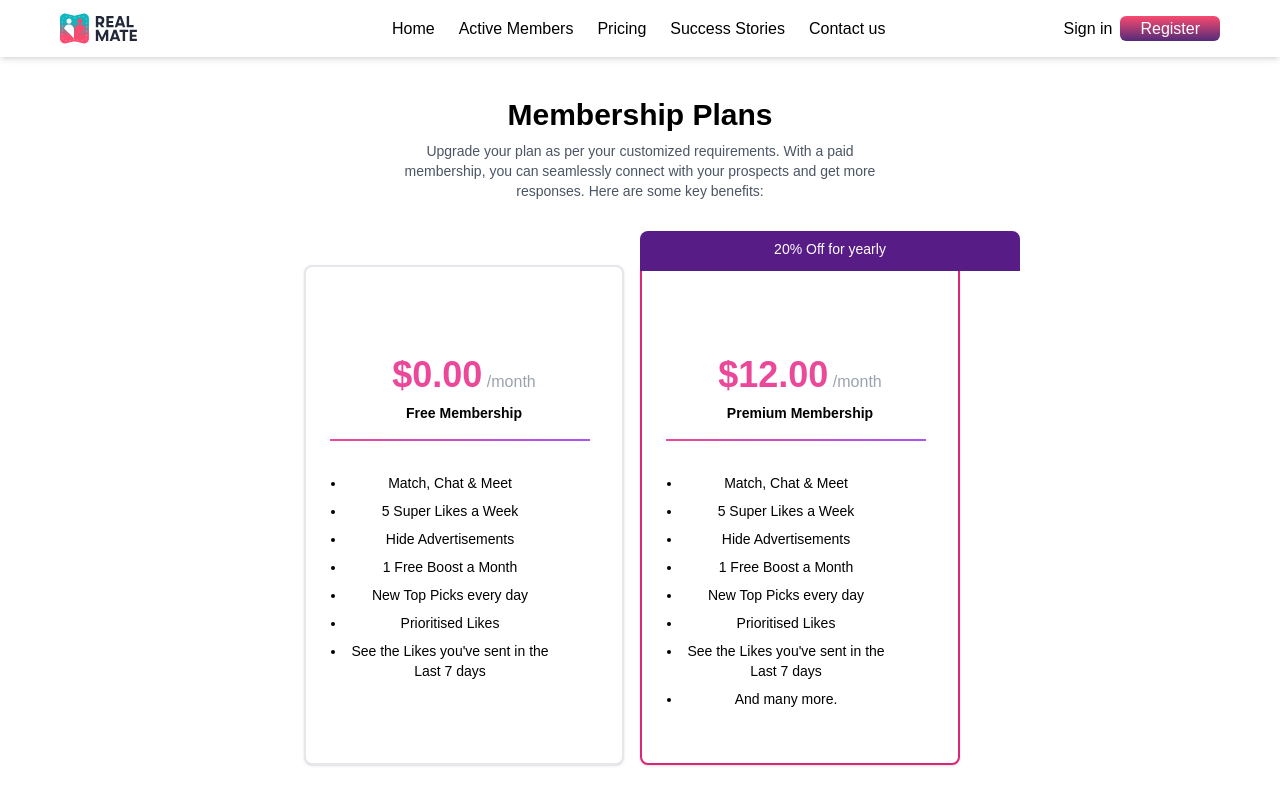
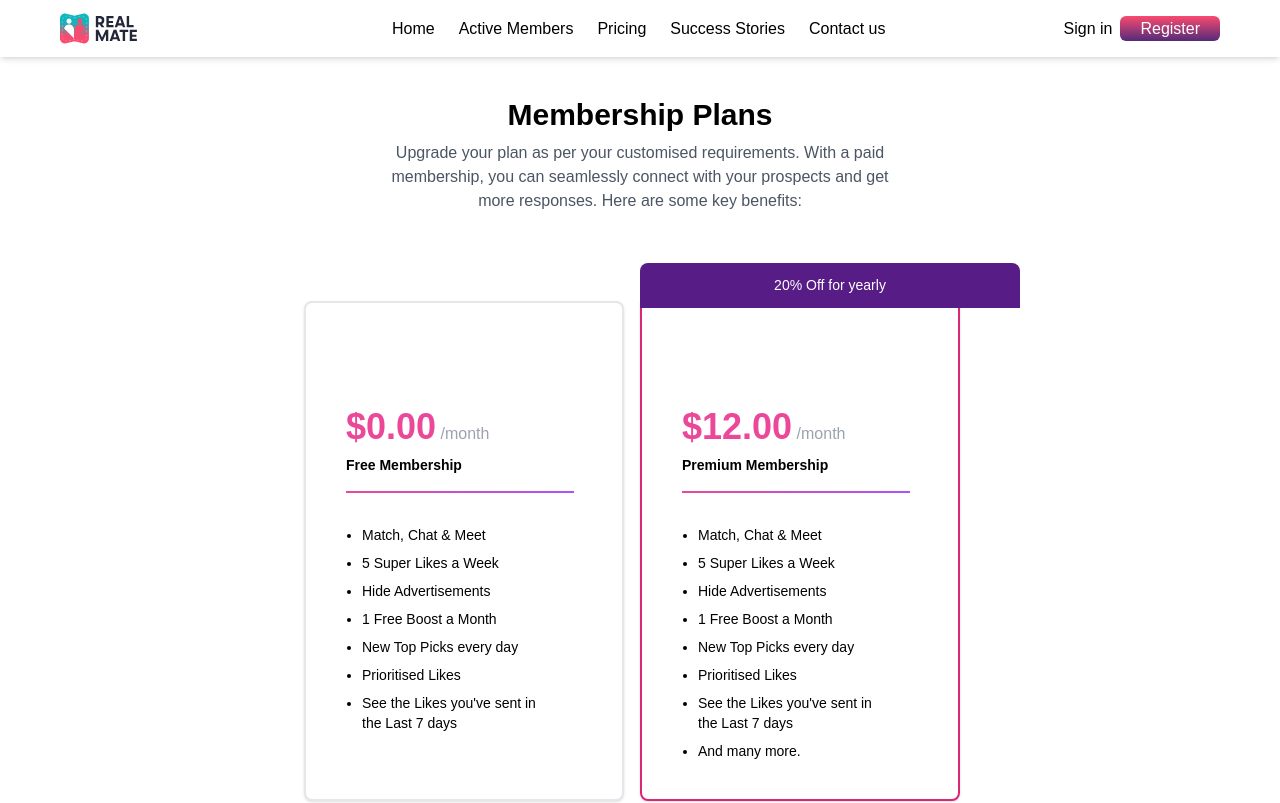
Before and after one commit to devvsakib/realmate, a Next.js app: page /pricing in a window 1280 px wide. Shown: the top 803 px of the page. Built offline with nearby package versions, Linux system fonts and the light colour scheme.

Commit message:
slight changes

```diff
--- a/src/pages/pricing.js
+++ b/src/pages/pricing.js
@@ -1,16 +1,12 @@
 const Pricing = () => {
   return (
-
-    <div className="text-center my-10">
-      <h1 className="font-bold text-3xl mb-2">Membership Plans</h1>
-      <h4 className="text-gray-600 text-sm text-center">
-        Upgrade your plan as per your customized requirements. With a paid<br/>
-        membership, you can seamlessly connect with your prospects and get more<br/>
-        responses. Here are some key benefits:<br/>
-      </h4>
-
-    <div class=" flex flex-row justify-center pt-16">
-        <div class="w-full md:w-1/4 h-[500px] text-white border-2 bg-white rounded-lg shadow relative p-6 md:mr-4 mb-10 md:mb-0">
+    <div>
+    <div class="text-center my-10">
+        <h1 class="font-bold text-3xl mb-2">Membership Plans</h1>
+        <h4 class="text-gray-600 flex justify-center">Upgrade your plan as per your customised requirements. With a paid<br/> membership, you can seamlessly connect with your prospects and get<br/> more responses. Here are some key benefits:</h4>
+    </div>
+    <div class=" flex flex-row justify-center pt-12">
+        <div class="w-full md:w-1/4 h-[500px] text-white border-2 bg-white rounded-lg shadow relative p-10 md:mr-4 mb-10">
             <p class="mt-16 text-gray-400"><span class="font-bold text-pink-500 text-4xl">$0.00</span> /month</p>
             <p class="text-sm text-black font-semibold mt-2">Free Membership</p>
             <div class=" h-0.5 mr-2 mt-4 bg-gradient-to-r from-pink-500 to-purple-500"></div>
@@ -24,8 +20,8 @@ const Pricing = () => {
                 <li class="my-2 m-4"> See the Likes you've sent in the Last 7 days</li>
             </ul>
         </div>
-          <div class="w-full md:w-1/4 h-[500px] text-white border-2  border-pink-600 bg-white rounded-b-lg shadow relative p-6 md:mr-4 mb-10 md:mb-0">
-            <div class="absolute -inset-x-0.5 -top-9 w-[380px] h-[8%]  bg-purple-900  rounded-t-lg flex justify-center text-sm p-2">20% Off for yearly</div>
+          <div class="w-full md:w-1/4 h-[500px] text-white border-2  border-pink-600 bg-white rounded-b-lg shadow relative p-10 md:mr-4 mb-10 md:mb-0">
+            <div class="absolute -inset-x-0.5 -top-10 w-[380px] h-[9%]  bg-purple-900  rounded-t-lg flex justify-center text-sm p-3">20% Off for yearly</div>
             <p class="mt-16 text-gray-400"><span class="font-bold text-pink-500 text-4xl">$12.00</span> /month</p>
             <p class="text-sm text-black font-semibold mt-2">Premium Membership</p>
             <div class=" h-0.5 mr-2 mt-4 bg-gradient-to-r from-pink-500 to-purple-500"></div>
```
